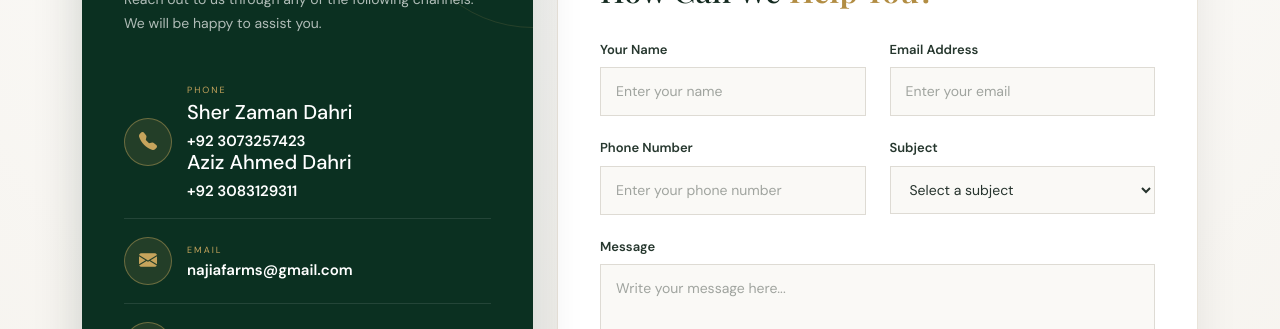
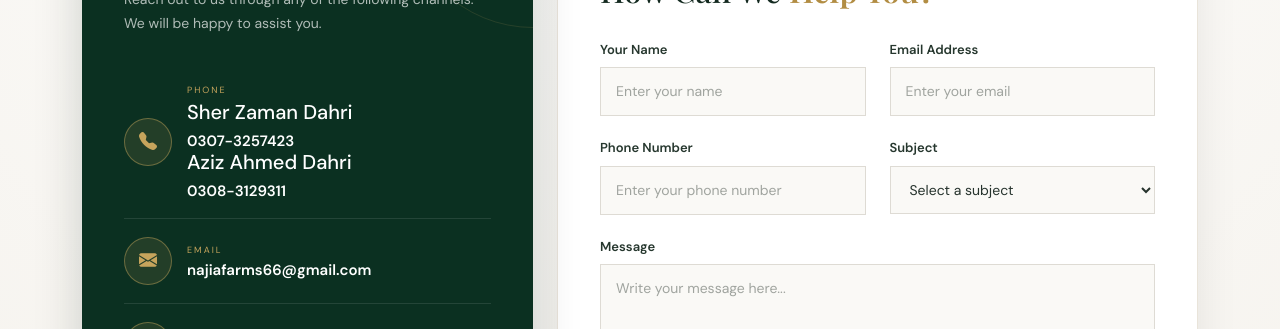
Before and after one commit to Kashifraza4455/Najia-Group, a React (Vite) app: page /contact in a window 1280 px wide. Shown: the part 880-1209 px from the top of the page. Built offline with nearby package versions, Linux system fonts and the light colour scheme.

Commit message:
Initial commit

```diff
--- a/src/pages/BusinessDetail.jsx
+++ b/src/pages/BusinessDetail.jsx
@@ -262,7 +262,7 @@ function BusinessDetail() {
             <div className="cta-buttons">
 
               <a
-                href="https://wa.me/03266719872"
+                href="https://wa.me/03073257423"
                 target="_blank"
                 rel="noreferrer"
                 className="cta-whatsapp"
--- a/src/pages/Contact.jsx
+++ b/src/pages/Contact.jsx
@@ -24,7 +24,7 @@ function Contact() {
 
     try {
       const response = await fetch(
-        "https://formsubmit.co/ajax/kashifrazadahri2002@gmail.com",
+        "https://formsubmit.co/ajax/najiafarms66@gmail.com",
         {
           method: "POST",
           headers: {
@@ -130,10 +130,10 @@ function Contact() {
                     <span>PHONE</span>
 
                     <h5>Sher Zaman Dahri</h5>
-                    <h4>+92 3073257423</h4>
+                    <h4>0307-3257423</h4>
 
                     <h5>Aziz Ahmed Dahri</h5>
-                    <h4>+92 3083129311</h4>
+                    <h4>0308-3129311</h4>
                   </div>
 
                 </div>
@@ -147,7 +147,7 @@ function Contact() {
 
                   <div>
                     <span>EMAIL</span>
-                    <h4>najiafarms@gmail.com</h4>
+                    <h4>najiafarms66@gmail.com</h4>
                   </div>
 
                 </div>
```
